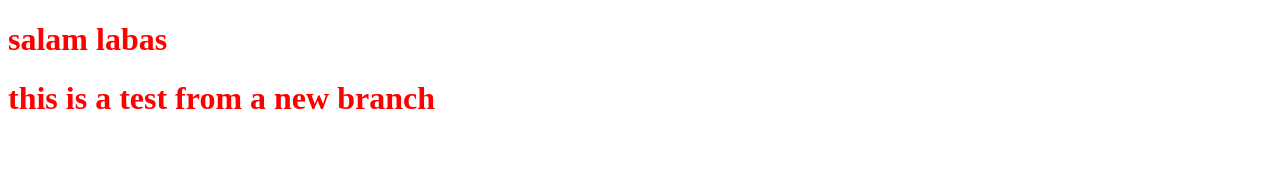
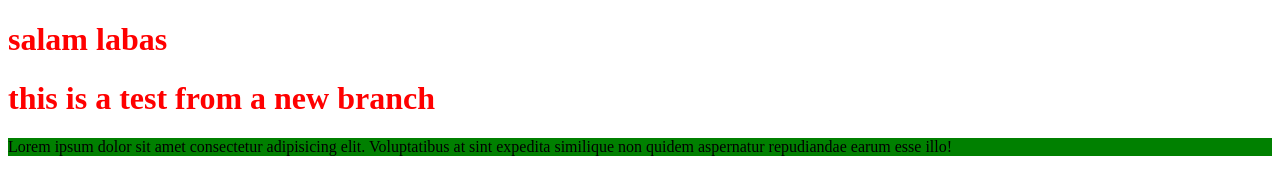
Before and after one commit to sarachafikidrissi/test, a plain HTML site: page index.html in a window 1280 px wide. Drawn offline with Linux system fonts and the light colour scheme.

Commit message:
add style to paragraphe

```diff
--- a/index.html
+++ b/index.html
@@ -9,5 +9,6 @@
 <body>
     <h1>salam labas</h1>
     <h1>this is a test from a new branch </h1>
+    <p>Lorem ipsum dolor sit amet consectetur adipisicing elit. Voluptatibus at sint expedita similique non quidem aspernatur repudiandae earum esse illo!</p>
 </body>
 </html>
--- a/public/css/app.css
+++ b/public/css/app.css
@@ -1,3 +1,6 @@
 h1{
     color: red;
 }
+p{
+    background-color: green;
+}
```
